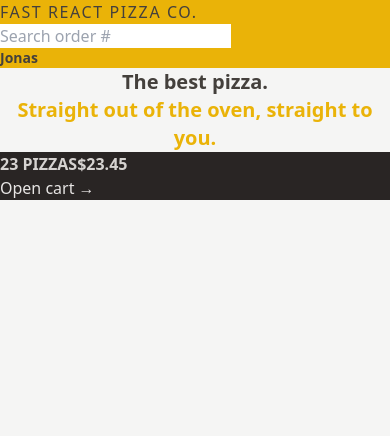
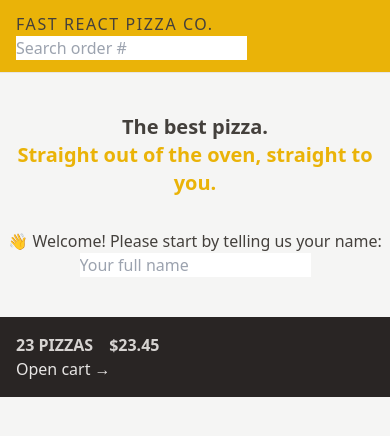
Before and after one commit to Coblexx/fast-react-pizza, a React (Vite) app: page / in a window 390 px wide. Shown: the top 436 px of the page. Built offline with nearby package versions, Linux system fonts and the light colour scheme.

Commit message:
chore: start responsive styling

```diff
--- a/src/features/Cart/CartOverview.jsx
+++ b/src/features/Cart/CartOverview.jsx
@@ -2,8 +2,8 @@
 
 function CartOverview() {
   return (
-    <div className="bg-stone-800 text-stone-200">
-      <p className="font-semibold uppercase text-stone-300">
+    <div className="bg-stone-800 p-4 text-stone-200">
+      <p className="space-x-4 font-semibold uppercase text-stone-300">
         <span>23 pizzas</span>
         <span>$23.45</span>
       </p>
--- a/src/features/User/Username.jsx
+++ b/src/features/User/Username.jsx
@@ -1,5 +1,5 @@
 function Username() {
-  return <div className="text-sm font-semibold">Jonas</div>;
+  return <div className="hidden text-sm font-semibold">Jonas</div>;
 }
 
 export default Username;
--- a/src/ui/Header.jsx
+++ b/src/ui/Header.jsx
@@ -4,8 +4,8 @@
 
 function Header() {
   return (
-    <header className="bg-yellow-500">
-      <Link to="/" className="uppercase tracking-widest">
+    <header className="border-b border-stone-200 bg-yellow-500 px-4 py-3 uppercase sm:px-6">
+      <Link to="/" className=" tracking-widest">
         Fast React Pizza Co.
       </Link>
       <SearchOrder />
--- a/src/ui/Home.jsx
+++ b/src/ui/Home.jsx
@@ -1,13 +1,17 @@
+import CreateUser from "../features/User/CreateUser";
+
 function Home() {
   return (
-    <div>
-      <h1 className="text-center text-xl font-semibold ">
+    <div className="my-10 mt-10 text-center">
+      <h1 className="mb-8 text-xl font-semibold">
         The best pizza.
         <br />
         <span className="text-yellow-500">
           Straight out of the oven, straight to you.
         </span>
       </h1>
+
+      <CreateUser />
     </div>
   );
 }
```
